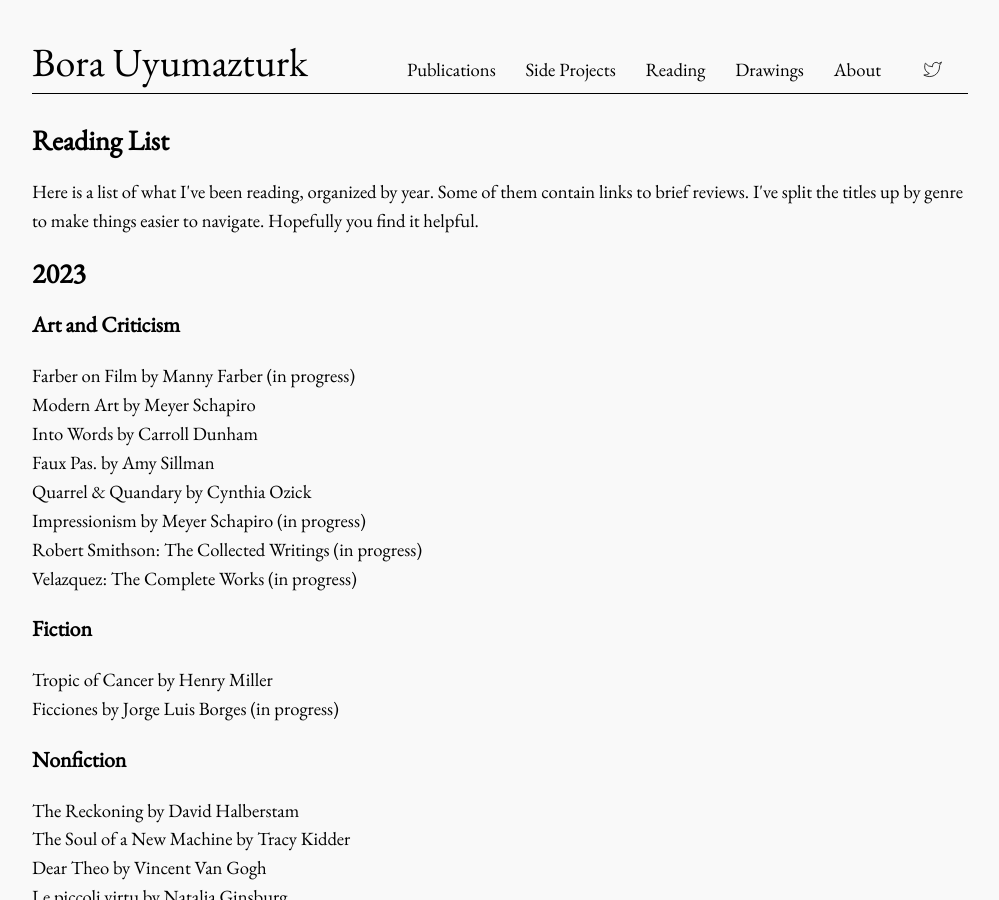
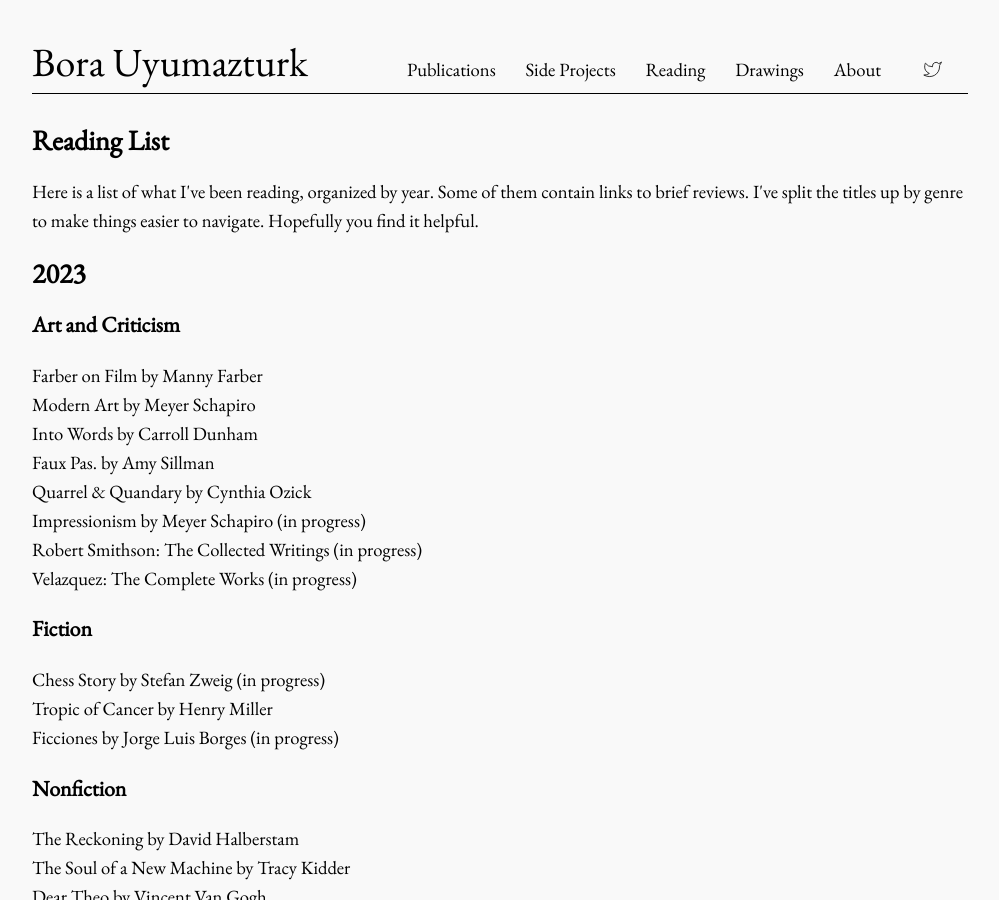
Before and after one commit to bora-uyumazturk/bora-uyumazturk.github.io, a Jekyll site: the page built from reading.html, in a window 1280 px wide and 900 px high. Shown: the whole window, without its empty margins (140-1139 px from the left). Built offline with Jekyll 4.4.1, drawn with Linux system fonts in a browser that asks for light colours; some of the changed lines change nothing that is shown.

Commit message:
Update reading.html

```diff
--- a/reading.html
+++ b/reading.html
@@ -16,7 +16,7 @@ title: Reading
 
   <h3>Art and Criticism</h3>
 
-  Farber on Film by Manny Farber (in progress) <br>
+  Farber on Film by Manny Farber <br>
   Modern Art by Meyer Schapiro <br>
   Into Words by Carroll Dunham <br>
   Faux Pas. by Amy Sillman <br>
@@ -27,6 +27,7 @@ title: Reading
 
   <h3>Fiction</h3>
 
+  Chess Story by Stefan Zweig (in progress) <br>
   Tropic of Cancer by Henry Miller <br>
   Ficciones by Jorge Luis Borges (in progress) <br>
 
```
